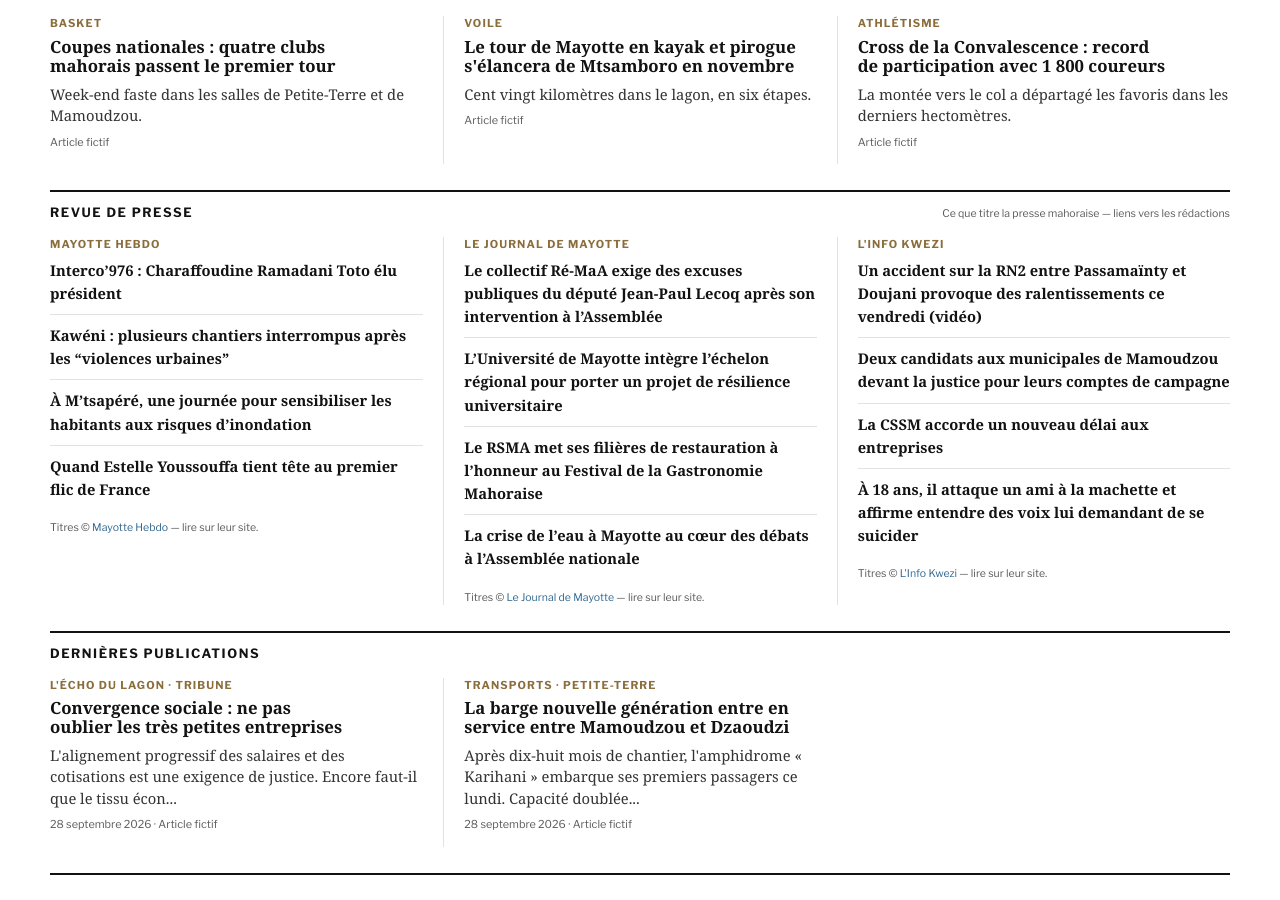
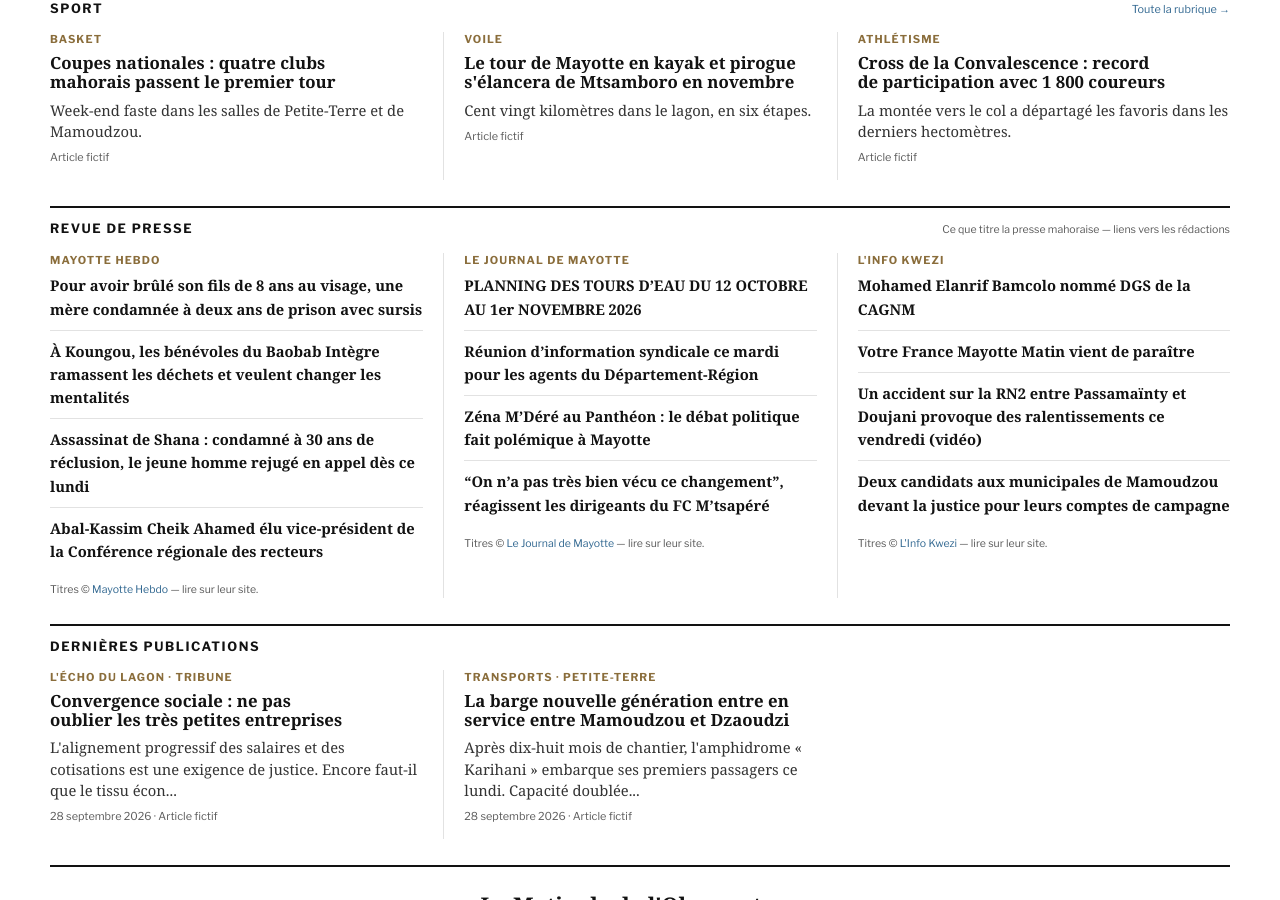
Before and after one commit to esdine/observateur-mayotte, a Jekyll site: the page built from index.html, in a window 1280 px wide and 900 px high, scrolled down 2796 px. Built offline with Jekyll 4.4.1, drawn with Linux system fonts in a browser that asks for light colours; some web fonts are replaced; some of the changed text lies outside the part shown.

Commit message:
Édition du matin : météo et revue de presse

```diff
--- a/_data/meteo.yml
+++ b/_data/meteo.yml
@@ -1,8 +1,8 @@
 # Genere par outils/maj_meteo.py - source Open-Meteo (donnees reelles)
-date_affichee: "Dimanche 11 octobre 2026"
+date_affichee: "Lundi 12 octobre 2026"
 tmin: 24
-tmax: 28
-ciel: "Averses faibles"
-vent_kmh: 8
+tmax: 29
+ciel: "Bruine dense"
+vent_kmh: 13
 temp_mer: 29
-maj: "2026-10-11T12:18+0300"
+maj: "2026-10-12T12:44+0300"
--- a/_data/revue.yml
+++ b/_data/revue.yml
@@ -3,33 +3,33 @@ sources:
   - nom: "Mayotte Hebdo"
     site: "https://mayottehebdo.com/"
     titres:
-      - titre: "Interco’976 : Charaffoudine Ramadani Toto élu président"
-        lien: "https://www.mayottehebdo.com/actualite/breves/interco976-charaffoudine-ramadani-toto-elu-president/"
-      - titre: "Kawéni : plusieurs chantiers interrompus après les “violences urbaines”"
-        lien: "https://www.mayottehebdo.com/actualite/breves/kaweni-plusieurs-chantiers-interrompus-apres-les-violences-urbaines/"
-      - titre: "À M’tsapéré, une journée pour sensibiliser les habitants aux risques d’inondation"
-        lien: "https://www.mayottehebdo.com/actualite/breves/a-mtsapere-une-journee-pour-sensibiliser-les-habitants-aux-risques-dinondation/"
-      - titre: "Quand Estelle Youssouffa tient tête au premier flic de France"
-        lien: "https://www.mayottehebdo.com/actualite/securite/quand-estelle-youssouffa-tient-tete-au-premier-flic-de-france/"
+      - titre: "Pour avoir brûlé son fils de 8 ans au visage, une mère condamnée à deux ans de prison avec sursis"
+        lien: "https://www.mayottehebdo.com/actualite/justice/pour-avoir-brule-son-fils-de-8-ans-au-visage-une-mere-condamnee-a-deux-ans-de-prison-avec-sursis/"
+      - titre: "À Koungou, les bénévoles du Baobab Intègre ramassent les déchets et veulent changer les mentalités"
+        lien: "https://www.mayottehebdo.com/actualite/environnement/a-koungou-les-benevoles-du-baobab-integre-ramassent-les-dechets-et-veulent-changer-les-mentalites/"
+      - titre: "Assassinat de Shana : condamné à 30 ans de réclusion, le jeune homme rejugé en appel dès ce lundi"
+        lien: "https://www.mayottehebdo.com/actualite/justice/assassinat-de-shana-condamne-a-30-ans-de-reclusion-le-jeune-homme-rejuge-en-appel-des-ce-lundi/"
+      - titre: "Abal-Kassim Cheik Ahamed élu vice-président de la Conférence régionale des recteurs"
+        lien: "https://www.mayottehebdo.com/actualite/education/enseignement-superieur/abal-kassim-cheik-ahamed-elu-vice-president-de-la-conference-regionale-des-recteurs/"
   - nom: "Le Journal de Mayotte"
     site: "https://lejournaldemayotte.yt/"
     titres:
-      - titre: "Le collectif Ré-MaA exige des excuses publiques du député Jean‑Paul Lecoq après son intervention à l’Assemblée"
-        lien: "https://lejournaldemayotte.yt/2026/10/10/le-collectif-re-maa-exige-des-excuses-publiques-du-depute-jean-paul-lecoq-apres-son-intervention-a-lassemblee/"
-      - titre: "L’Université de Mayotte intègre l’échelon régional pour porter un projet de résilience universitaire"
-        lien: "https://lejournaldemayotte.yt/2026/10/10/luniversite-de-mayotte-integre-lechelon-regional-pour-porter-un-projet-de-resilience-universitaire/"
-      - titre: "Le RSMA met ses filières de restauration à l’honneur au Festival de la Gastronomie Mahoraise"
-        lien: "https://lejournaldemayotte.yt/2026/10/10/le-rsma-met-ses-filieres-de-restauration-a-lhonneur-au-festival-de-la-gastronomie-mahoraise/"
-      - titre: "La crise de l’eau à Mayotte au cœur des débats à l’Assemblée nationale"
-        lien: "https://lejournaldemayotte.yt/2026/10/09/la-crise-de-leau-a-mayotte-au-coeur-des-debats-a-lassemblee-nationale/"
+      - titre: "PLANNING DES TOURS D’EAU DU 12 OCTOBRE AU 1er NOVEMBRE 2026"
+        lien: "https://lejournaldemayotte.yt/2026/10/12/planning-des-tours-deau-du-12-octobre-au-1er-novembre-2026/"
+      - titre: "Réunion d’information syndicale ce mardi pour les agents du Département-Région"
+        lien: "https://lejournaldemayotte.yt/2026/10/12/reunion-dinformation-syndicale-ce-mardi-pour-les-agents-du-departement-region/"
+      - titre: "Zéna M’Déré au Panthéon : le débat politique fait polémique à Mayotte"
+        lien: "https://lejournaldemayotte.yt/2026/10/12/zena-mdere-au-pantheon-le-debat-politique-fait-polemique-a-mayotte/"
+      - titre: "“On n’a pas très bien vécu ce changement”, réagissent les dirigeants du FC M’tsapéré"
+        lien: "https://lejournaldemayotte.yt/2026/10/12/on-na-pas-tres-bien-vecu-ce-changement-reagissent-les-dirigeants-du-fc-mtsapere/"
   - nom: "L'Info Kwezi"
     site: "https://www.linfokwezi.fr/"
     titres:
+      - titre: "Mohamed Elanrif Bamcolo nommé DGS de la CAGNM"
+        lien: "https://www.linfokwezi.fr/mohamed-elanrif-bamcolo-nomme-dgs-de-la-cagnm/"
+      - titre: "Votre France Mayotte Matin vient de paraître"
+        lien: "https://www.linfokwezi.fr/votre-france-mayotte-matin-vient-de-paraitre-227/"
       - titre: "Un accident sur la RN2 entre Passamaïnty et Doujani provoque des ralentissements ce vendredi (vidéo)"
         lien: "https://www.linfokwezi.fr/un-accident-sur-la-rn2-entre-passamainty-et-doujani-provoque-des-ralentissements-ce-vendredi-video/"
       - titre: "Deux candidats aux municipales de Mamoudzou devant la justice pour leurs comptes de campagne"
         lien: "https://www.linfokwezi.fr/deux-candidats-aux-municipales-de-mamoudzou-devant-la-justice-pour-leurs-comptes-de-campagne/"
-      - titre: "La CSSM accorde un nouveau délai aux entreprises"
-        lien: "https://www.linfokwezi.fr/la-cssm-accorde-un-nouveau-delai-aux-entreprises/"
-      - titre: "À 18 ans, il attaque un ami à la machette et affirme entendre des voix lui demandant de se suicider"
-        lien: "https://www.linfokwezi.fr/a-18-ans-il-attaque-un-ami-a-la-machette-et-affirme-entendre-des-voix-lui-demandant-de-se-suicider/"
```
Also changed, not shown: _data/marches.yml (+14 -14 lines).
